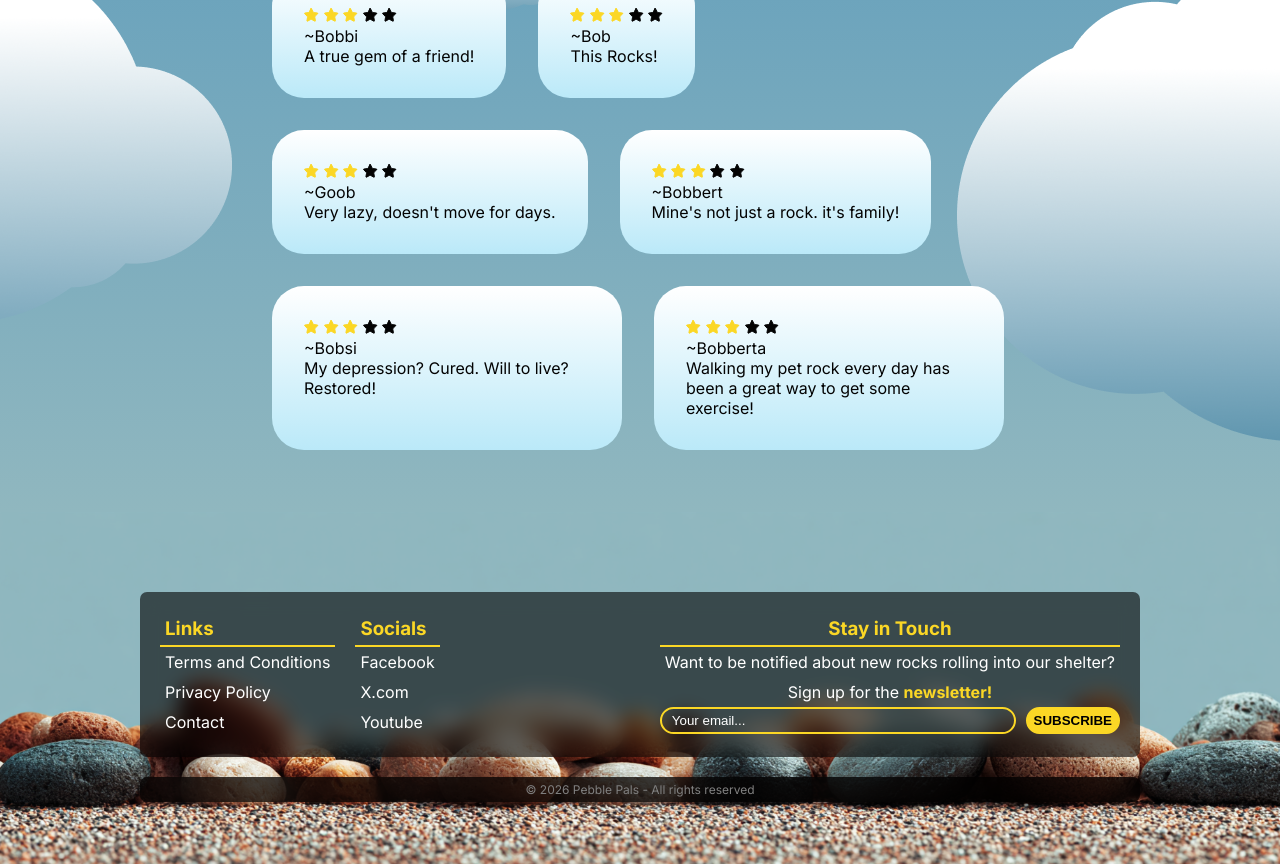
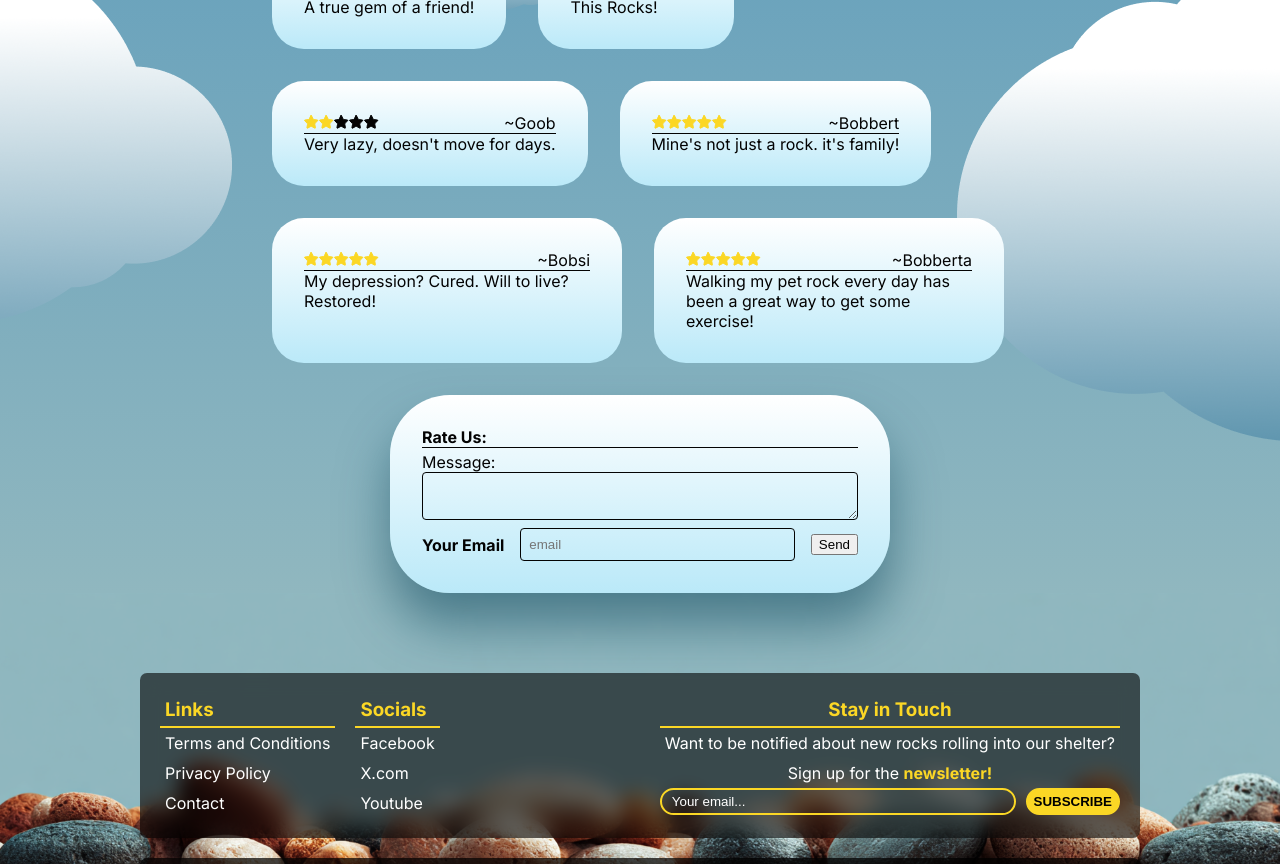
Before and after one commit to Yash-P27/PeblePals_class_project, a plain HTML site: page testimonials.html in a window 1280 px wide. Shown: the part 253-1117 px from the top of the page. Drawn offline with Linux system fonts and the light colour scheme; a script that the page names is missing.

Commit message:
testimonials progress

```diff
--- a/css/home.css
+++ b/css/home.css
@@ -205,6 +205,7 @@
     gap:5px;
     display:grid;
     width:90%;
+    max-width: 1200px;
 }
 
 .home-sec-chin{
--- a/css/testimonials.css
+++ b/css/testimonials.css
@@ -10,6 +10,7 @@
     flex-wrap: wrap;
     max-width: 800px;
 
+
 }
 
 .testimonial{
@@ -19,17 +20,55 @@
     background: #ffffff;
     background: linear-gradient(180deg, rgba(255, 255, 255, 1) 0%, rgba(152, 222, 245, 1) 150%);
     max-width: 350px;
+
 }
 
-.t-rating-row{
+.rating-row{
     display: flex;
     justify-content: space-between;
     gap: 16px;
     align-items: center;
     border-bottom: 1px solid var(--text-black);
+
 }
 
 .t-message{
     font-weight: 600;
     text-align: center;
+
 }
+
+.t-form{
+    background: #ffffff;
+    background: linear-gradient(180deg, rgba(255, 255, 255, 1) 0%, rgba(152, 222, 245, 1) 150%);
+    padding: 32px;
+    border-radius: 32px;
+    display: flex;
+    flex-direction: column;
+    gap: 4px;
+    box-shadow: var(--card-blue-shadow);
+    border-radius: 60px 60px 60px 60px;
+    width: 500px;
+
+
+}
+
+.stars-row{
+    border-bottom: 1px solid var(--text-black);
+}
+.t-form-input{
+    border: 1px solid var(--text-black);
+    border-radius: 4px;
+    background: none;
+    padding: 8px;
+    width: 100%;
+}
+.t-bottom-row{
+    display: flex;
+    gap: 16px;
+    align-items: center;
+    > label{
+        text-wrap: nowrap;
+    }
+
+}
--- a/scripts/testimonials.js
+++ b/scripts/testimonials.js
@@ -49,11 +49,7 @@ for (let review of testimonialList){
     <div class="testimonial">
         <div class="rating-row">
             <div class="t-stars">
-                <img class="star-img" src="assets/star_yellow.svg">
-                <img class="star-img" src="assets/star_yellow.svg">
-                <img class="star-img" src="assets/star_yellow.svg">
-                <img class="star-img" src="assets/star_black.svg">
-                <img class="star-img" src="assets/star_black.svg">
+                ${stars}
             </div>
               <p class="t-name">~${review.name}</p>
         </div>
--- a/testimonials.html
+++ b/testimonials.html
@@ -1,5 +1,6 @@
 <!DOCTYPE html>
 <html lang="en">
+
 <head>
     <meta charset="UTF-8">
     <meta name="viewport" content="width=device-width, initial-scale=1.0">
@@ -9,6 +10,7 @@
     <script src="/scripts/nav.js" defer></script>
     <script src="/scripts/testimonials.js" defer></script>
 </head>
+
 <body>
     <header class="main-header">
         <img src="./assets/Logo.png" alt="logo" class="logo">
@@ -24,9 +26,26 @@
         <img class="cloud left" src="/assets/cloud_left.png">
         <img class="cloud right" src="/assets/cloud_right.png">
         <!-- this is where all the testimonials will go -->
-        <div id="testimonials-box" class="testimonials-box">
+        <div id="testimonials-box" class="testimonials-box"></div>
 
-        </div>
+
+        <form id="t-form" class="t-form">
+            <div class="stars-row">
+                <b>Rate Us:</b>
+
+            </div>
+            <label>
+                Message: <br>
+                <textarea id="t-message" class="t-form-input"></textarea>
+            </label>
+            <div class="t-bottom-row">
+                <label for="email"><b>Your Email</b></label>
+                <input id="email" class="t-form-input" type="email" placeholder="email">
+                <button type="submit" class="btn">Send</button>
+
+            </div>
+
+        </form>
 
     </main>
     <footer class="main-footer">
@@ -68,4 +87,5 @@
 
 </html>
 </body>
+
 </html>
```
